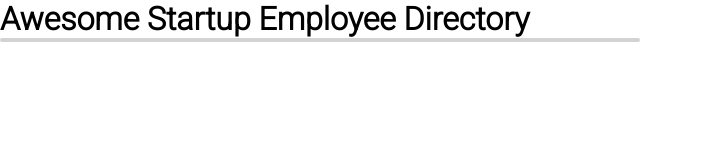
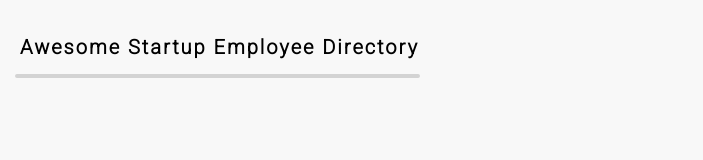
Before and after one commit to lexborelli/Employee-directory, a plain HTML site: page index.html in a window 1280 px wide. Shown: the whole page, without its empty margins (0-703 px from the left). Drawn offline with Linux system fonts and the light colour scheme; no server answers.

Commit message:
adding css styles

```diff
--- a/css/styles.css
+++ b/css/styles.css
@@ -7,7 +7,9 @@
 body {
     font-family: 'Roboto', sans-serif;
     position: relative;
+    background-color: rgb(248,248,248);
 }
+
 
 .overlay {
     position: absolute;
@@ -40,6 +42,13 @@ body {
     display: none;
 }
 
+h1 {
+    font-size: 20px;
+    letter-spacing: 2px;
+    margin-top: 35px;
+    margin-left: 20px;
+}
+
 main {
     display: grid;
     grid-template-columns: 1fr;
@@ -49,7 +58,8 @@ main {
 .card img {
     border-radius: 50%;
     padding: 15px;
-    width: 35%;
+    width: 8em;
+    height: 8em;
 
 }
 
@@ -57,11 +67,15 @@ main {
     display: flex;
     border: 2px solid #d3d3d3;
     border-radius: 5px;
+    margin: 15px;
+    width: 100%;
+    background-color: rgb(255,255,255);
+    width: 95%;
 }
 
 @media (min-width: 768px) {
 
     main {
         display: grid;
-        grid-template-columns: 1fr 1fr;
+        grid-template-columns: 1fr 1fr 1fr;
     }
```
